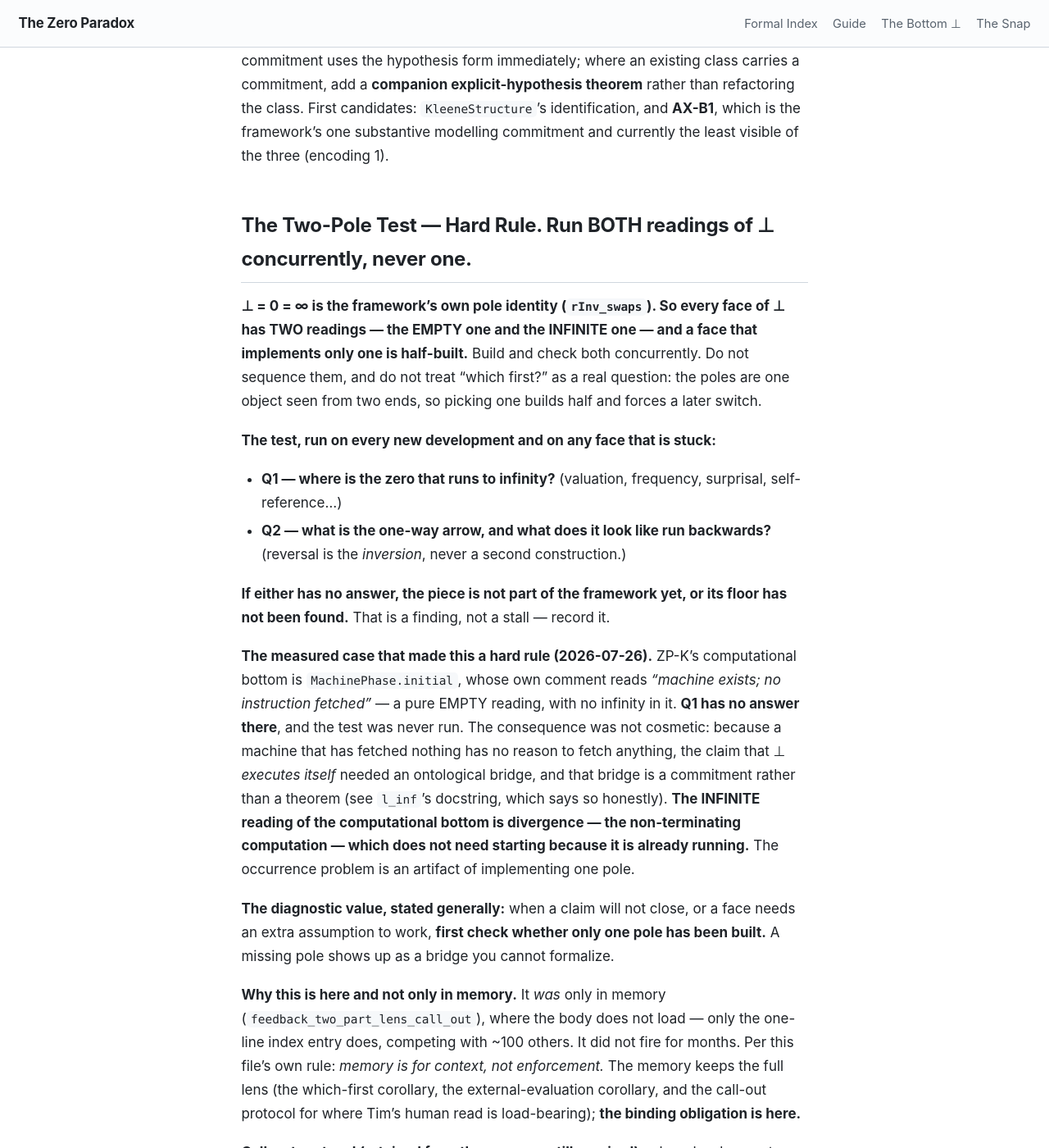
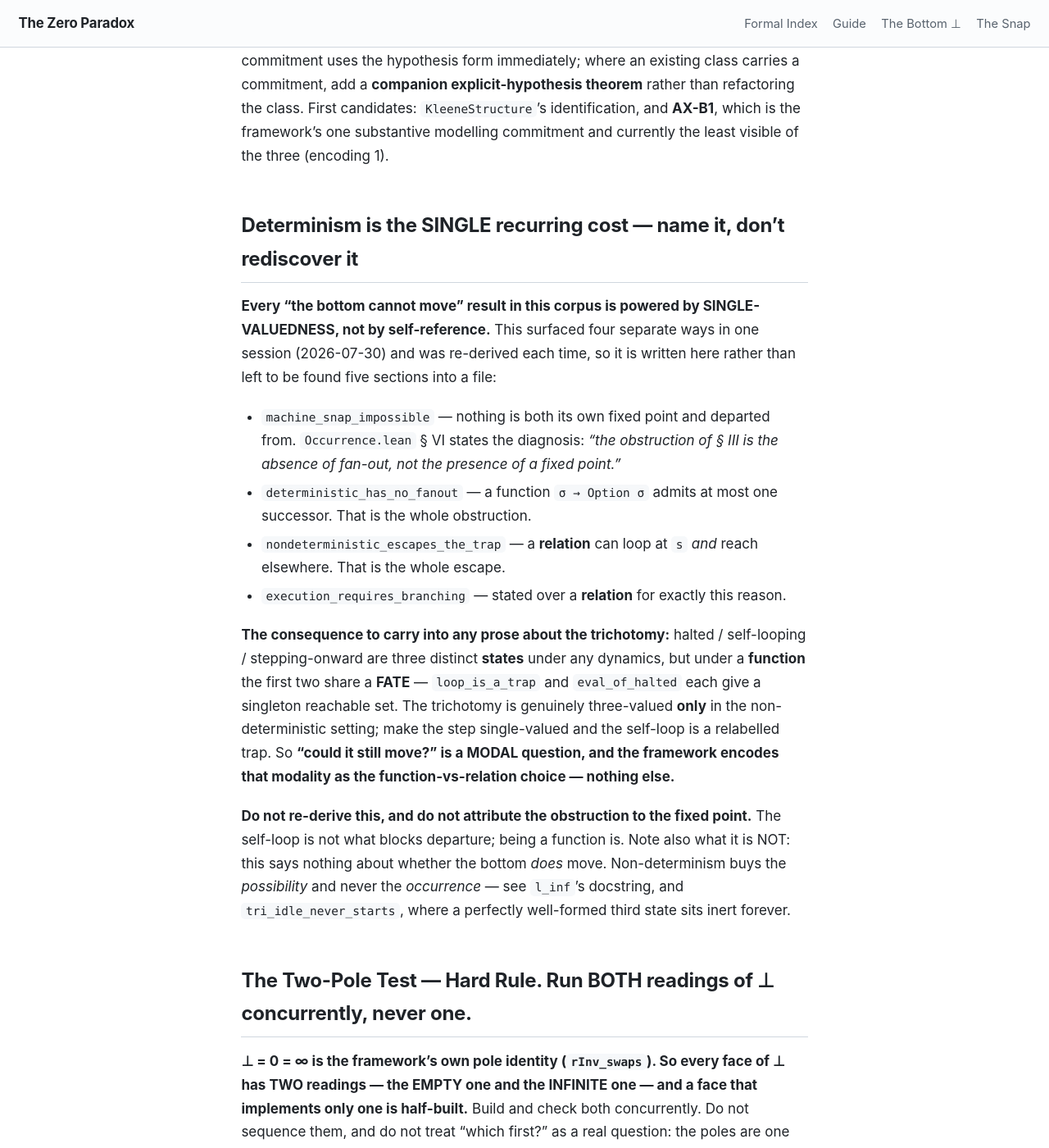
Before and after one commit to timbrigham/ZeroParadox, a Jekyll site: the page built from CLAUDE.md, in a window 1280 px wide and 1400 px high, scrolled down 10213 px. Shown: the whole window at 82% size. Built offline with Jekyll 4.4.1, drawn with Linux system fonts in a browser that asks for light colours; our own code applies the rules of GitHub Pages for plain Markdown files.

Commit message:
Determinism is the single recurring cost: name it at the trichotomy and in CLAUDE.md
Co-Authored-By: Claude Opus 4.8 <noreply@anthropic.com>
Claude-Session: https://claude.ai/code/session_01TXX318n12dgxQ9u5gmNbPe

```diff
--- a/CLAUDE.md
+++ b/CLAUDE.md
@@ -160,6 +160,33 @@ no realistic big-bang migration. Every new or edited commitment uses the hypothe
 where an existing class carries a commitment, add a **companion explicit-hypothesis theorem** rather than
 refactoring the class. First candidates: `KleeneStructure`'s identification, and **AX-B1**, which is the
 framework's one substantive modelling commitment and currently the least visible of the three (encoding 1).
+
+## Determinism is the SINGLE recurring cost — name it, don't rediscover it
+
+**Every "the bottom cannot move" result in this corpus is powered by SINGLE-VALUEDNESS, not by
+self-reference.** This surfaced four separate ways in one session (2026-07-30) and was re-derived each
+time, so it is written here rather than left to be found five sections into a file:
+
+- `machine_snap_impossible` — nothing is both its own fixed point and departed from. `Occurrence.lean` § VI
+  states the diagnosis: *"the obstruction of § III is the absence of fan-out, not the presence of a fixed
+  point."*
+- `deterministic_has_no_fanout` — a function `σ → Option σ` admits at most one successor. That is the
+  whole obstruction.
+- `nondeterministic_escapes_the_trap` — a **relation** can loop at `s` *and* reach elsewhere. That is the
+  whole escape.
+- `execution_requires_branching` — stated over a **relation** for exactly this reason.
+
+**The consequence to carry into any prose about the trichotomy:** halted / self-looping / stepping-onward
+are three distinct **states** under any dynamics, but under a **function** the first two share a **FATE** —
+`loop_is_a_trap` and `eval_of_halted` each give a singleton reachable set. The trichotomy is genuinely
+three-valued **only** in the non-deterministic setting; make the step single-valued and the self-loop is a
+relabelled trap. So **"could it still move?" is a MODAL question, and the framework encodes that modality as
+the function-vs-relation choice — nothing else.**
+
+**Do not re-derive this, and do not attribute the obstruction to the fixed point.** The self-loop is not
+what blocks departure; being a function is. Note also what it is NOT: this says nothing about whether the
+bottom *does* move. Non-determinism buys the *possibility* and never the *occurrence* — see `l_inf`'s
+docstring, and `tri_idle_never_starts`, where a perfectly well-formed third state sits inert forever.
 
 ## The Two-Pole Test — Hard Rule. Run BOTH readings of ⊥ concurrently, never one.
 
```
Also changed, not shown: 1 other file.
